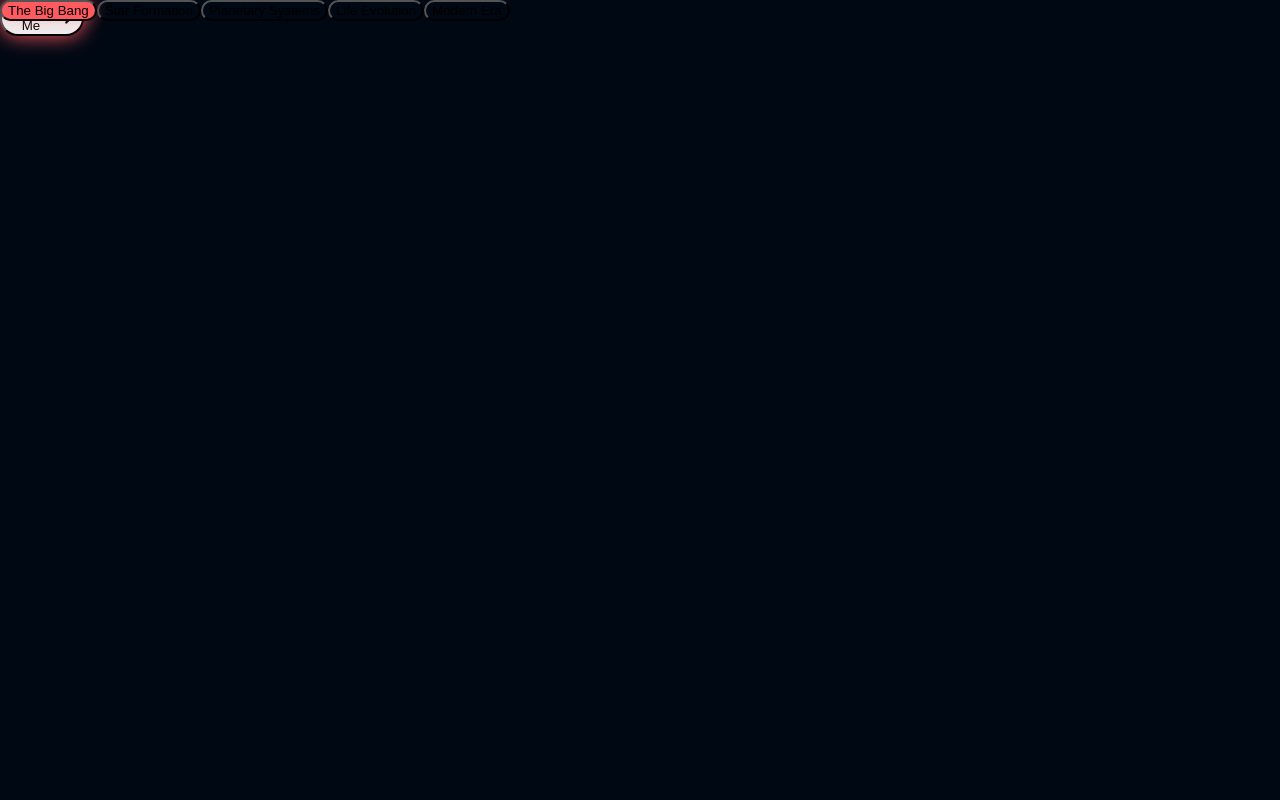
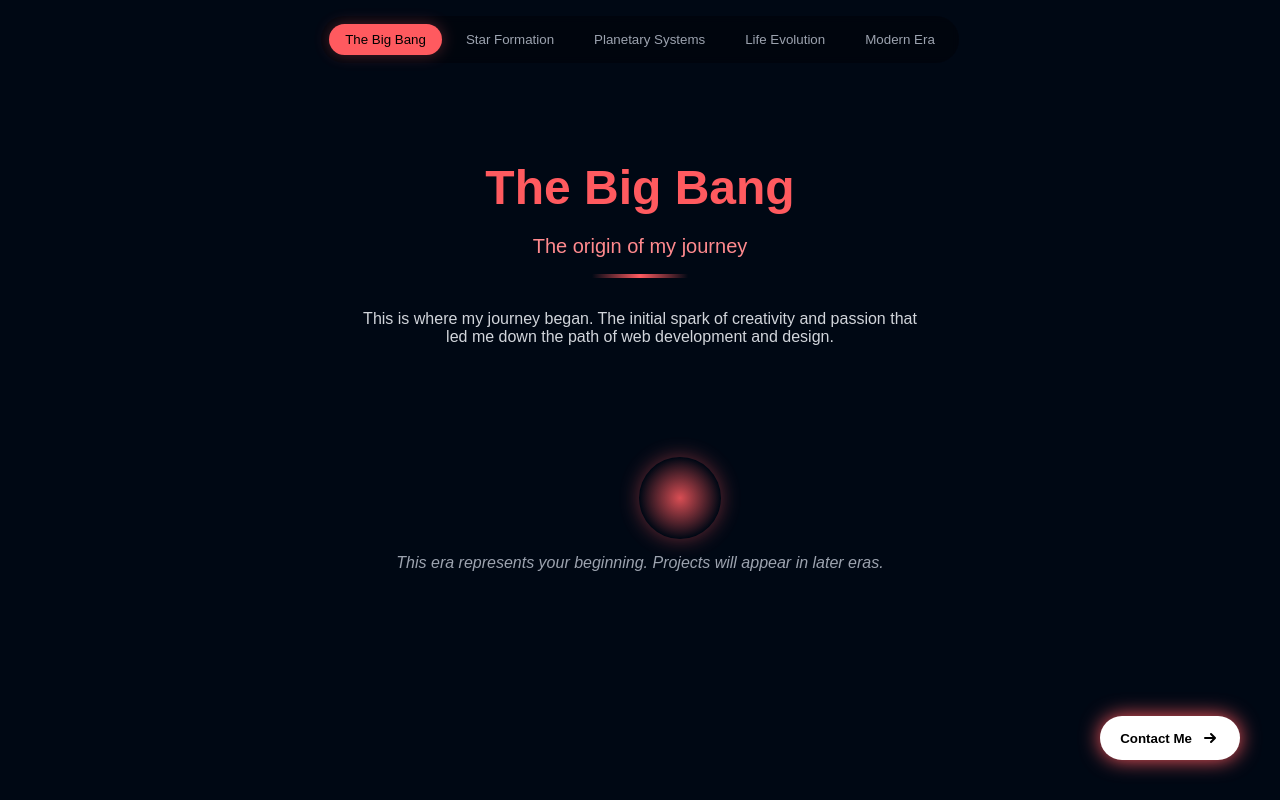
Before and after one commit to ClintasaurusRex/portfolioV3, a React (Vite) app: page / in a window 1280 px wide. Built offline with nearby package versions, Linux system fonts and the light colour scheme.

Commit message:
feat: Add ProjectCard component for displaying project details with animations

```diff
--- a/src/App.jsx
+++ b/src/App.jsx
@@ -3,7 +3,7 @@ import { motion, AnimatePresence } from "framer-motion";
 
 // Import components
 import CosmicBackground from "./components/CosmicBackground";
-import CosmicEra from "./components/CosmicBackground";
+import CosmicEra from "./components/CosmicEra";
 
 // Import data
 import cosmicData from "./data";
@@ -24,25 +24,55 @@ function App() {
   const currentEraData = eras.find((era) => era.id === currentEra);
 
   return (
-    <div className="relative min-h-screen overflow-x-hidden font-sans">
+    <div
+      style={{
+        position: "relative",
+        minHeight: "100vh",
+        overflowX: "hidden",
+        fontFamily: "sans-serif",
+      }}
+    >
       {/* Dynamic cosmic background */}
       <CosmicBackground era={currentEra} />
 
       {/* Main navigation */}
-      <nav className="fixed top-0 left-0 right-0 z-40 flex justify-center px-4 py-6">
-        <div className="flex flex-wrap justify-center space-x-2 backdrop-blur-sm bg-black bg-opacity-30 p-2 rounded-full">
+      <nav
+        style={{
+          position: "fixed",
+          top: 0,
+          left: 0,
+          right: 0,
+          zIndex: 40,
+          display: "flex",
+          justifyContent: "center",
+          padding: "1rem",
+        }}
+      >
+        <div
+          style={{
+            display: "flex",
+            flexWrap: "wrap",
+            justifyContent: "center",
+            gap: "0.5rem",
+            backdropFilter: "blur(4px)",
+            backgroundColor: "rgba(0, 0, 0, 0.3)",
+            padding: "0.5rem",
+            borderRadius: "9999px",
+          }}
+        >
           {eras.map((era) => (
             <button
               key={era.id}
               onClick={() => setCurrentEra(era.id)}
-              className={`px-4 py-2 rounded-full transition-all duration-500 ${
-                currentEra === era.id
-                  ? "text-black"
-                  : "bg-transparent text-gray-400 hover:text-white"
-              }`}
               style={{
+                padding: "0.5rem 1rem",
+                borderRadius: "9999px",
+                border: "none",
                 backgroundColor: currentEra === era.id ? era.color : "transparent",
+                color: currentEra === era.id ? "black" : "rgba(156, 163, 175, 1)",
                 boxShadow: currentEra === era.id ? `0 0 15px ${era.color}50` : "none",
+                cursor: "pointer",
+                transition: "all 0.5s ease",
               }}
             >
               {era.title}
@@ -52,24 +82,53 @@ function App() {
       </nav>
 
       {/* Main content area */}
-      <main className="relative z-10 container mx-auto pt-32 px-4 pb-24">
+      <main
+        style={{
+          position: "relative",
+          zIndex: 10,
+          maxWidth: "1200px",
+          margin: "0 auto",
+          paddingTop: "8rem",
+          paddingBottom: "6rem",
+          paddingLeft: "1rem",
+          paddingRight: "1rem",
+        }}
+      >
         <AnimatePresence mode="wait">
           <CosmicEra key={currentEra} eraData={currentEraData} />
         </AnimatePresence>
       </main>
 
       {/* Contact button */}
-      <motion.div className="fixed bottom-10 right-10 z-30" whileHover={{ scale: 1.1 }}>
+      <motion.div
+        style={{
+          position: "fixed",
+          bottom: "2.5rem",
+          right: "2.5rem",
+          zIndex: 30,
+        }}
+        whileHover={{ scale: 1.1 }}
+      >
         <button
-          className="bg-white text-black font-bold px-5 py-3 rounded-full shadow-lg flex items-center space-x-2"
           style={{
+            backgroundColor: "white",
+            color: "black",
+            fontWeight: "bold",
+            padding: "0.75rem 1.25rem",
+            borderRadius: "9999px",
+            border: "none",
             boxShadow: `0 0 20px ${currentEraData?.color || "#FFFFFF"}`,
+            cursor: "pointer",
+            display: "flex",
+            alignItems: "center",
+            gap: "0.5rem",
           }}
         >
           <span>Contact Me</span>
           <svg
             xmlns="http://www.w3.org/2000/svg"
-            className="h-5 w-5"
+            width="20"
+            height="20"
             viewBox="0 0 20 20"
             fill="currentColor"
           >
--- /dev/null
+++ b/src/components/CosmicEra.jsx
@@ -0,0 +1,162 @@
+import React from "react";
+import { motion } from "framer-motion";
+import ProjectCard from "./ProjectCard";
+
+const CosmicEra = ({ eraData }) => {
+  if (!eraData) return null;
+
+  return (
+    <motion.div
+      key={eraData.id}
+      initial={{ opacity: 0 }}
+      animate={{ opacity: 1 }}
+      exit={{ opacity: 0 }}
+      transition={{ duration: 0.8 }}
+      style={{ width: "100%", maxWidth: "72rem", margin: "0 auto" }}
+    >
+      {/* Era Header */}
+      <div style={{ textAlign: "center", marginBottom: "4rem" }}>
+        <motion.h1
+          initial={{ y: -50, opacity: 0 }}
+          animate={{ y: 0, opacity: 1 }}
+          transition={{ duration: 0.8, delay: 0.2 }}
+          style={{
+            fontSize: "3rem",
+            fontWeight: "bold",
+            marginBottom: "0.75rem",
+            color: eraData.color,
+          }}
+        >
+          {eraData.title}
+        </motion.h1>
+
+        <motion.p
+          initial={{ y: -30, opacity: 0 }}
+          animate={{ y: 0, opacity: 1 }}
+          transition={{ duration: 0.8, delay: 0.4 }}
+          style={{
+            fontSize: "1.25rem",
+            marginBottom: "1rem",
+            color: eraData.secondaryColor,
+          }}
+        >
+          {eraData.subtitle}
+        </motion.p>
+
+        <motion.div
+          initial={{ width: 0 }}
+          animate={{ width: 96 }}
+          transition={{ duration: 1, delay: 0.6 }}
+          style={{
+            height: "4px",
+            width: "6rem",
+            margin: "0 auto",
+            background: `linear-gradient(to right, transparent, ${eraData.color}, transparent)`,
+          }}
+        />
+
+        <motion.p
+          initial={{ opacity: 0 }}
+          animate={{ opacity: 1 }}
+          transition={{ duration: 1, delay: 0.8 }}
+          style={{
+            marginTop: "2rem",
+            maxWidth: "36rem",
+            margin: "2rem auto 0",
+            color: "rgba(209, 213, 219, 1)",
+          }}
+        >
+          {eraData.description}
+        </motion.p>
+      </div>
+
+      {/* Cosmic Objects Animation */}
+      <div style={{ position: "relative", width: "100%", height: "6rem", marginBottom: "3rem" }}>
+        {eraData.celestialObjects &&
+          eraData.celestialObjects.map((object, index) => (
+            <motion.div
+              key={index}
+              style={{
+                position: "absolute",
+                left: `${object.position.x}%`,
+                top: `${object.position.y}%`,
+                width:
+                  object.size === "large"
+                    ? "80px"
+                    : object.size === "medium"
+                    ? "50px"
+                    : object.size === "small"
+                    ? "30px"
+                    : "15px",
+                height:
+                  object.size === "large"
+                    ? "80px"
+                    : object.size === "medium"
+                    ? "50px"
+                    : object.size === "small"
+                    ? "30px"
+                    : "15px",
+                borderRadius: "50%",
+                background:
+                  object.type === "energy-burst"
+                    ? `radial-gradient(circle, ${object.color} 0%, transparent 70%)`
+                    : object.color,
+                boxShadow: `0 0 20px ${object.color}80`,
+              }}
+              animate={
+                object.orbit
+                  ? {
+                      x: [0, 20, 0, -20, 0],
+                      y: [0, 20, 0, -20, 0],
+                    }
+                  : {
+                      scale: [1, 1.1, 1],
+                      opacity: [0.8, 1, 0.8],
+                    }
+              }
+              transition={
+                object.orbit
+                  ? {
+                      duration: 8,
+                      repeat: Infinity,
+                      ease: "linear",
+                    }
+                  : {
+                      duration: 3,
+                      repeat: Infinity,
+                      ease: "easeInOut",
+                    }
+              }
+            />
+          ))}
+      </div>
+
+      {/* Projects Grid */}
+      {eraData.projects && eraData.projects.length > 0 ? (
+        <div
+          style={{
+            display: "grid",
+            gridTemplateColumns: "repeat(1, 1fr)",
+            gap: "2rem",
+          }}
+        >
+          {eraData.projects.map((project, index) => (
+            <ProjectCard key={index} project={project} eraColor={eraData.color} index={index} />
+          ))}
+        </div>
+      ) : (
+        <div
+          style={{
+            textAlign: "center",
+            color: "rgba(156, 163, 175, 1)",
+            fontStyle: "italic",
+          }}
+        >
+          This era represents your beginning. Projects will appear in later eras.
+        </div>
+      )}
+    </motion.div>
+  );
+};
+
+export default CosmicEra;
--- /dev/null
+++ b/src/components/ProjectCard.jsx
@@ -0,0 +1,148 @@
+import React from "react";
+import { motion } from "framer-motion";
+
+const ProjectCard = ({ project, eraColor, index }) => {
+  return (
+    <motion.div
+      className="cosmic-card"
+      initial={{ opacity: 0, y: 20 }}
+      animate={{ opacity: 1, y: 0 }}
+      transition={{ duration: 0.5, delay: index * 0.1 }}
+      whileHover={{
+        scale: 1.03,
+        boxShadow: `0 0 20px ${eraColor}50`,
+      }}
+      style={{ borderColor: "transparent" }}
+    >
+      {/* Project Image */}
+      <div
+        style={{
+          width: "100%",
+          height: "160px",
+          marginBottom: "1rem",
+          position: "relative",
+          overflow: "hidden",
+          borderRadius: "0.375rem",
+        }}
+      >
+        <div
+          style={{
+            width: "100%",
+            height: "100%",
+            backgroundColor: "#1F2937",
+            backgroundImage: project.image ? `url('/images/${project.image}')` : "none",
+            backgroundSize: "cover",
+            backgroundPosition: "center",
+          }}
+        >
+          {/* Fallback if no image is provided */}
+          {!project.image && (
+            <div
+              style={{
+                width: "100%",
+                height: "100%",
+                display: "flex",
+                alignItems: "center",
+                justifyContent: "center",
+              }}
+            >
+              <div style={{ fontSize: "2.5rem", color: "#4B5563" }}>✨</div>
+            </div>
+          )}
+        </div>
+
+        {/* Cosmic overlay effect */}
+        <motion.div
+          style={{
+            position: "absolute",
+            inset: 0,
+            opacity: 0,
+            borderRadius: "0.375rem",
+            background: `radial-gradient(circle, ${eraColor} 0%, transparent 70%)`,
+          }}
+          whileHover={{ opacity: 0.3 }}
+          transition={{ duration: 0.3 }}
+        />
+      </div>
+
+      {/* Project Content */}
+      <h3
+        style={{
+          fontSize: "1.25rem",
+          fontWeight: "bold",
+          marginBottom: "0.5rem",
+          color: eraColor,
+        }}
+      >
+        {project.name}
+      </h3>
+
+      <p
+        style={{
+          color: "rgba(209, 213, 219, 1)",
+          marginBottom: "1rem",
+          fontSize: "0.875rem",
+        }}
+      >
+        {project.description}
+      </p>
+
+      {/* Tags */}
+      <div
+        style={{
+          display: "flex",
+          flexWrap: "wrap",
+          gap: "0.5rem",
+          marginTop: "auto",
+        }}
+      >
+        {project.tags &&
+          project.tags.map((tag, i) => (
+            <span
+              key={i}
+              style={{
+                padding: "0.25rem 0.5rem",
+                fontSize: "0.75rem",
+                borderRadius: "9999px",
+                backgroundColor: "rgba(0, 0, 0, 0.5)",
+                border: "1px solid",
+                borderColor: `${eraColor}50`,
+              }}
+            >
+              {tag}
+            </span>
+          ))}
+      </div>
+
+      {/* View project link */}
+      <motion.a
+        href={project.link}
+        style={{
+          marginTop: "1rem",
+          display: "inline-flex",
+          alignItems: "center",
+          fontWeight: "500",
+          color: eraColor,
+          cursor: "pointer",
+        }}
+        whileHover={{ x: 5 }}
+      >
+        View Project
+        <svg
+          xmlns="http://www.w3.org/2000/svg"
+          style={{ height: "1rem", width: "1rem", marginLeft: "0.25rem" }}
+          viewBox="0 0 20 20"
+          fill="currentColor"
+        >
+          <path
+            fillRule="evenodd"
+            d="M10.293 5.293a1 1 0 011.414 0l4 4a1 1 0 010 1.414l-4 4a1 1 0 01-1.414-1.414L12.586 11H5a1 1 0 110-2h7.586l-2.293-2.293a1 1 0 010-1.414z"
+            clipRule="evenodd"
+          />
+        </svg>
+      </motion.a>
+    </motion.div>
+  );
+};
+
+export default ProjectCard;
```
